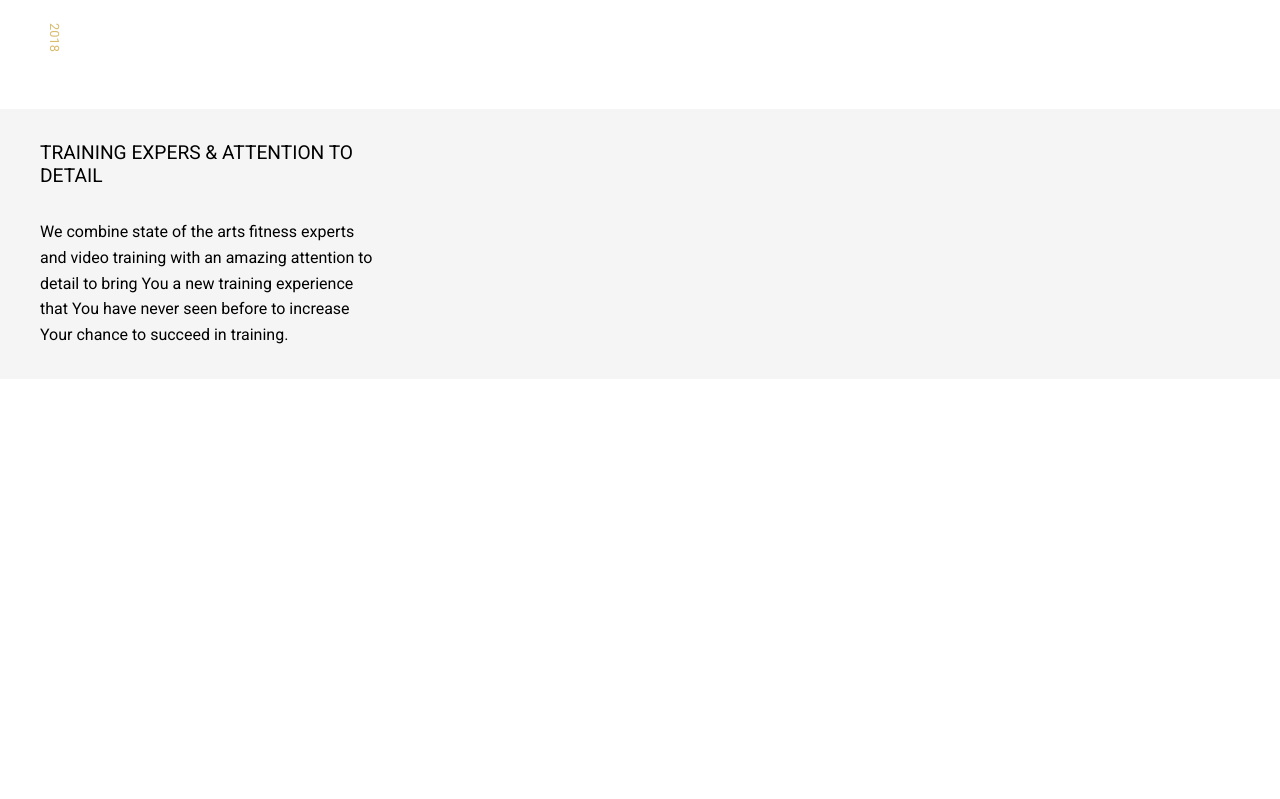
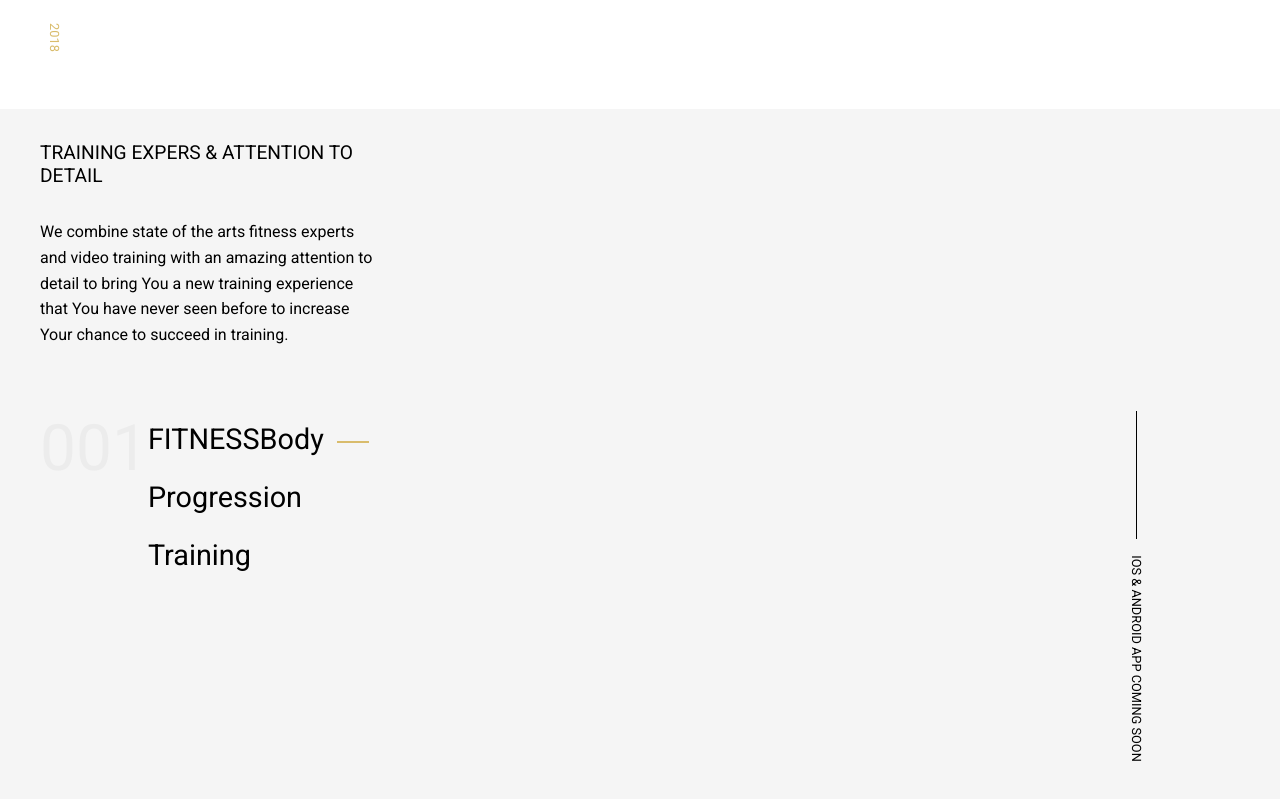
Before and after one commit to malcodeman/apage-client, a React (Create React App) app: page / in a window 1280 px wide. Shown: the part 1377-2176 px from the top of the page. Before the commit the page ends 1756 px from the top, so only its background shows below. Built offline with nearby package versions, Linux system fonts and the light colour scheme.

Commit message:
Image card 1 component.

```diff
--- a/src/components/App/App.js
+++ b/src/components/App/App.js
@@ -6,6 +6,8 @@ import Form from '../Form/Form';
 import StorySection from '../StorySection/StorySection';
 import AppsSection from '../AppsSection/AppsSection';
 import ExpertsSection from '../ExpertsSection/ExpertsSection';
+import ImageCard1 from '../ImageCard1/ImageCard1';
+
 
 const App = () => {
   return (
@@ -16,6 +18,7 @@ const App = () => {
       <StorySection/>
       <AppsSection/>
       <ExpertsSection/>
+      <ImageCard1/>
     </React.Fragment>
   );
 }
--- /dev/null
+++ b/src/components/ImageCard1/ImageCard1.js
@@ -0,0 +1,21 @@
+import React from 'react';
+import './imageCard1.css';
+
+const ImageCard1 = () => {
+    return(
+        <section className="image-card-1">
+            <div className="image-card-1-content">
+                <div className="text-container">
+                    <span className="number">001</span>
+                    <p className="p">FITNESSBody <span className="dash"></span> Progression Training</p>
+                </div>
+                <div className="vertical-line">
+                    <span className="line"></span>
+                    <span className="text">ios & android app coming soon</span>
+                </div>
+            </div>
+        </section>
+    )
+}
+
+export default ImageCard1;
--- /dev/null
+++ b/src/components/ImageCard1/imageCard1.css
@@ -0,0 +1,69 @@
+.image-card-1 {
+    background-color: #F5F5F5;
+    min-height: 600px;
+}
+
+.image-card-1 .image-card-1-content {
+    padding: 2rem 2rem;
+    max-width: 1200px;
+    margin: 0 auto;
+    display: flex;
+    justify-content: space-between;
+}
+
+.image-card-1 .image-card-1-content .text-container {
+    max-width: 340px;
+    display: flex;
+    flex-direction: column;
+}
+
+@media (min-width: 576px) {
+    .image-card-1 .image-card-1-content .text-container {
+        flex-direction: row;
+    }
+}
+
+.image-card-1 .image-card-1-content .text-container .number {
+    font-size: 4rem;
+    color: #ECECEC;
+}
+
+.image-card-1 .image-card-1-content .text-container .p {
+    margin: 0;
+    font-size: 1.8rem;
+    line-height: 2;
+}
+
+.image-card-1 .image-card-1-content .text-container .p .dash {
+    width: 2rem;
+    height: 2px;
+    background-color: #D9BC6C;
+    display: inline-block;
+    vertical-align: middle;
+    margin: 0 .4rem;
+}
+
+.image-card-1 .image-card-1-content .vertical-line {
+    display: inline-flex;
+    flex-direction: column;
+    align-items: center;
+}
+
+.image-card-1 .image-card-1-content .vertical-line .line {
+    height: 128px;
+    width: 1px;
+    background-color: #000;
+    margin-bottom: 7rem;
+}
+
+.image-card-1 .image-card-1-content .vertical-line .text {
+    color: #000;
+    font-size: .8rem;
+    text-transform: uppercase;
+}
+
+@media (min-width: 576px) {
+    .image-card-1 .image-card-1-content .vertical-line .text {
+        transform: rotate(90deg);
+    }
+}
```
